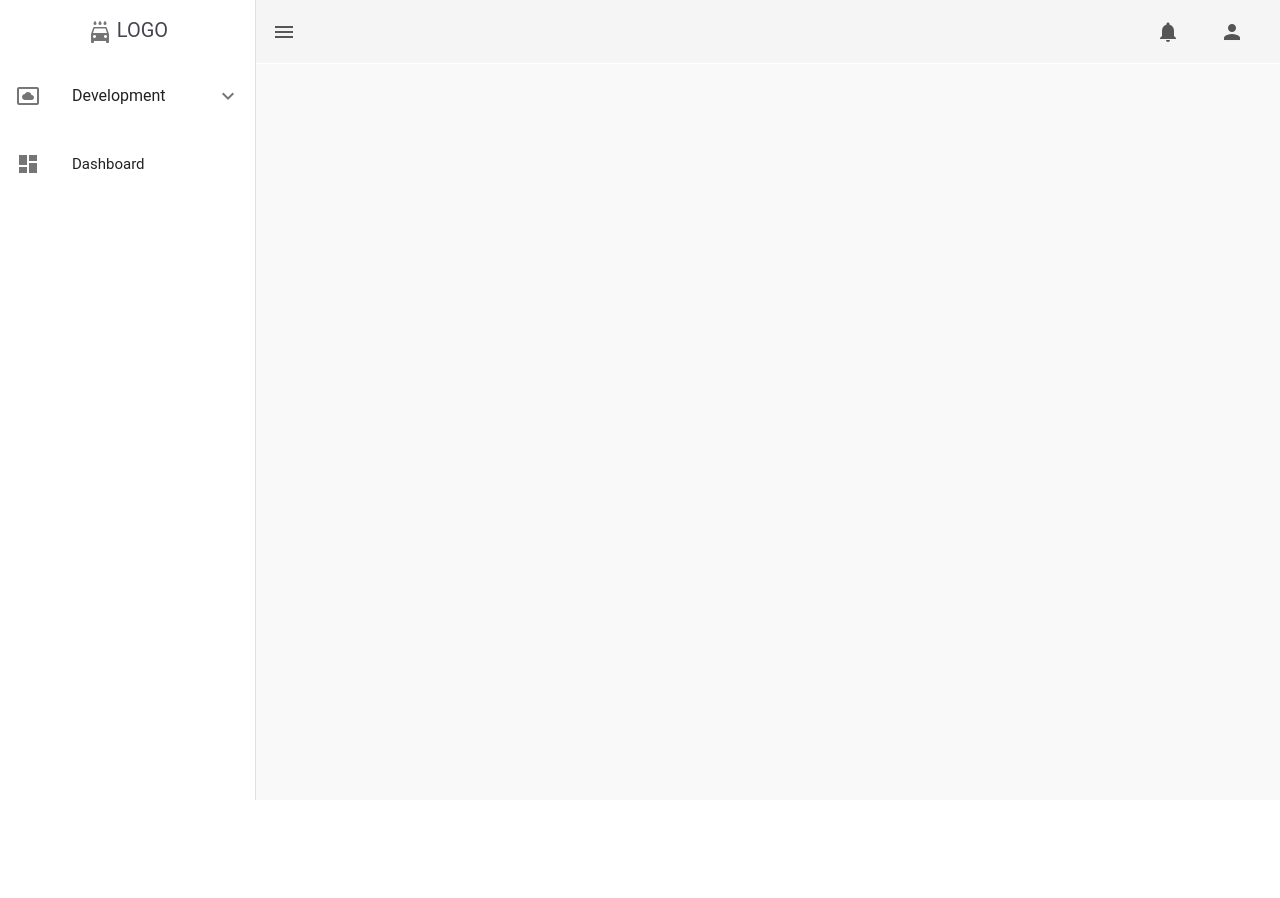
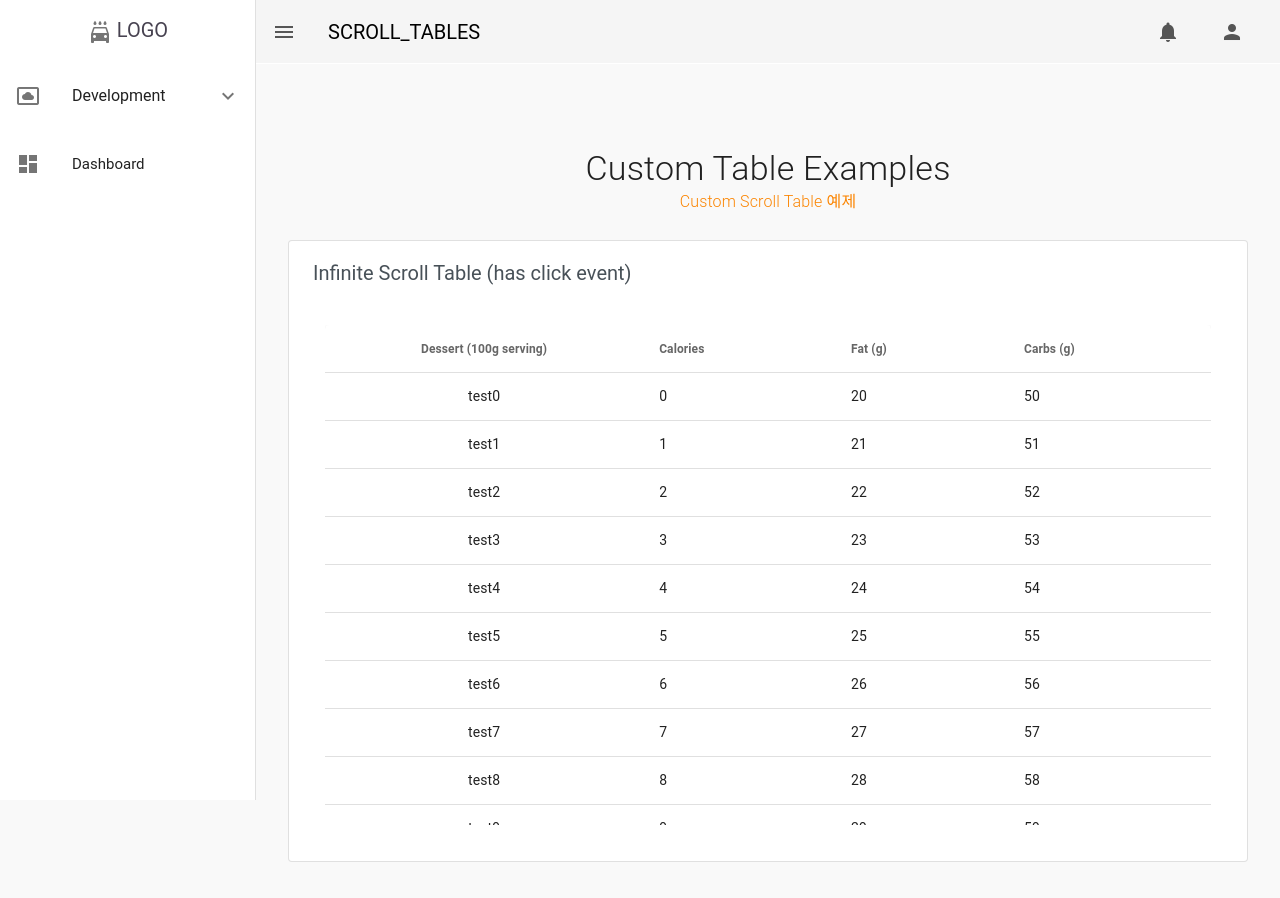
Before and after one commit to SSongEY/VueTest, a Vue app: page /scroll_tables in a window 1280 px wide. Shown: the top 898 px of the page. Before the commit the page ends 800 px from the top, so only its background shows below. Built offline with nearby package versions, Linux system fonts and the light colour scheme; the HTML template or start-up script is replaced by a standard one.

Commit message:
common component - infinite scroll table

```diff
--- a/package.json
+++ b/package.json
@@ -8,6 +8,7 @@
     "lint": "vue-cli-service lint"
   },
   "dependencies": {
+    "axios": "^0.19.2",
     "chart.js": "^2.9.3",
     "core-js": "^3.6.4",
     "vue": "^2.6.10",
--- /dev/null
+++ b/src/components/CScrollTable.vue
@@ -0,0 +1,213 @@
+<template>
+    <v-container>
+        <v-layout column class="layout" :style="tableHeight">
+            <v-flex class="table_wrapper" id="infinite-list">
+                <v-data-table
+                    hide-default-footer
+                    disable-pagination
+
+                    :headers="headers"
+
+                    :item-key="itemKey"
+                    :items="items"
+
+                    :show-expand="showExpand"
+                    :single-expand="singleExpand"
+
+                    :show-select="showSelect"
+                    :single-select="singleSelect"
+                    v-model="selectedRows"
+
+                    :dense="dense"
+
+                    class="elevation-1"
+
+                    @click:row="onClickRow($event)"
+                >
+                    <!-- column item -->
+                    <template v-for="(header, idx) in getItemSlotHeaders" v-slot:[`item.${headers[idx].value}`]="{ item }">
+                        <slot :name="headers[idx].value" :item="item">
+                            {{ item[headers[idx].value] }}
+                        </slot>
+                    </template>
+
+
+                    <!-- expanded item/row -->
+                    <template #expanded-item="{ item, headers }">
+                        <td :colspan="headers.length">
+                            <slot name="expanded" :item="item">
+                            </slot>
+                        </td>
+                    </template>
+                </v-data-table>
+            </v-flex>
+<!--            <transition name="fade" class="loading_wrapper">-->
+<!--                <div class="loading" v-show="loading">-->
+<!--                    &lt;!&ndash;                        <span class="fa fa-spinner fa-spin"></span> Loading&ndash;&gt;-->
+<!--                    <v-progress-circular-->
+<!--                            :size="40"-->
+<!--                            :width="2"-->
+<!--                            color="orange"-->
+<!--                            indeterminate-->
+<!--                    ></v-progress-circular>-->
+<!--                </div>-->
+<!--            </transition>-->
+            <transition name="fade">
+                <div class="loading2" v-show="loading">
+                    <span class="fa fa-spinner fa-spin"></span> Loading
+                </div>
+            </transition>
+        </v-layout>
+    </v-container>
+</template>
+
+<script>
+import axios from 'axios';
+export default {
+    props: {
+        headers: { // table header columns
+            type: Array,
+            //properties
+            // {
+            //     text: string // describe data
+            //     value: string // header value (key)
+            //     align?: 'start' | 'center' | 'end'
+            //     sortable?: boolean
+            //     filterable?: boolean
+            //     divider?: boolean
+            //     class?: string | string[]
+            //     width?: string | number
+            //     filter?: (value: any, search: string, item: any) => boolean
+            //     sort?: (a: any, b: any) => number
+            // }
+        },
+        itemKey: { // unique key
+            type: String,
+        },
+        items: { // items
+            type: Array,
+        },
+        showExpand: { // Shows the expand
+            type: Boolean,
+            default: false
+        },
+        singleExpand: { // single expand
+            type: Boolean,
+            default: false
+        },
+        showSelect: {// Shows the select
+            type: Boolean,
+            default: false
+        },
+        singleSelect: { // single select
+            type: Boolean,
+            default: false
+        },
+        dense: { // decrease the height of row
+            type: Boolean,
+            default : false
+        },
+        selected: { // selected rows, bind with selectedRows
+            type: Array,
+            default: () => []
+        },
+
+        height: {
+            type: String || Number,
+            default: "31." +
+                "7217+++963328500"
+        },
+    },
+    data: () => ({
+        listElm: null,
+        loading: false,
+
+        selectedRows: [],
+    }),
+    created() {
+        if(this.showExpand) {
+            this.headers.push({text: '', value: 'data-table-expand'})
+        }
+    },
+    mounted() {
+        this.listElm = document.querySelector('#infinite-list');
+        this.listElm.addEventListener('scroll', this.scrollEvent);
+
+    },
+    beforeDestroy() {
+        this.listElm.removeEventListener('scroll', this.scrollEvent);
+        this.listElm = null;
+    },
+
+    methods: {
+        onClickRow: function(e) {
+            this.$emit('click', e);
+        },
+        scrollEvent() {
+            if(this.listElm.scrollTop + this.listElm.clientHeight >= this.listElm.scrollHeight) {
+                this.loadMore();
+            }
+        },
+        loadMore() {
+            this.loading = true;
+            setTimeout(async() => {
+                await this.$emit('loadMore');
+                this.loading = false;
+            }, 500);
+        },
+    },
+    computed: {
+        getItemSlotHeaders: function() {
+            return this.showExpand ? this.headers.slice(0, this.headers.length-1) : this.headers;
+        },
+        tableHeight() {
+            return `height: ${this.height}px;`
+        }
+    },
+    watch: {
+        selectedRows: function(value) {
+            this.$emit('update:selected', value);
+        }
+    }
+}
+</script>
+<style lang="scss" scoped>
+.layout {
+    position: relative;
+}
+.table_wrapper {
+    overflow-y: scroll;
+    flex: 1 1 auto;
+}
+.loading_wrapper {
+    position: absolute;
+}
+.loading {
+    text-align: center;
+    position: absolute;
+    color: #fff;
+    z-index: 9;
+    padding: 8px 18px;
+    border-radius: 5px;
+    left: calc(50% - 45px);
+    bottom: 20px;
+    /*top: calc(50% - 18px);*/
+}
+.loading2 {
+    text-align: center;
+    position: absolute;
+    color: #fff;
+    z-index: 9;
+    background: orange;
+    padding: 8px 18px;
+    border-radius: 5px;
+    left: calc(50% - 45px);
+    bottom: 20px;
+}
+.fade-enter-active, .fade-leave-active {
+    transition: opacity .5s
+}
+.fade-enter, .fade-leave-to {
+    opacity: 0
+}
+</style>
--- a/src/router/dev_routes.js
+++ b/src/router/dev_routes.js
@@ -3,6 +3,7 @@ import Buttons from '../views/_dev/Buttons.vue';
 import Tables from '../views/_dev/Tables.vue';
 import Charts from '../views/_dev/Charts.vue';
 import Progresses from '../views/_dev/Progresses.vue';
+import InfiniteScrollTables from '../views/_dev/InfiniteScrollTables.vue';
 
 const routes = [
     {
@@ -32,6 +33,13 @@ const routes = [
                 component: Tables
             },
             {
+                path: '/scroll_tables',
+                type: "menu",
+                name: 'Scroll_Tables',
+                icon: 'border_all',
+                component: InfiniteScrollTables
+            },
+            {
                 path: '/progresses',
                 type: "menu",
                 name: 'Progresses',
--- /dev/null
+++ b/src/views/_dev/InfiniteScrollTables.vue
@@ -0,0 +1,96 @@
+<template>
+    <div id="page-dev-tables">
+        <v-container>
+            <v-row justify="center" class="py-8">
+                <v-col cols="12" class="text-center">
+                    <span class="display-1 font-weight-light">Custom Table Examples</span>
+                    <br/>
+                    <span class="subtitle-1 font-weight-light deepOrange--text">Custom Scroll Table 예제</span>
+                </v-col>
+
+                <!-- EXAMPLE -1 -->
+                <v-col cols="12">
+                    <c-card title="Infinite Scroll Table (has click event)" outlined>
+                        <c-scroll-table
+                            :headers="tableData1.headers"
+                            itemKey="name"
+                            :items="tableData1.desserts"
+                            height="500"
+                            @click="onClickTableRow"
+                            @loadMore="reqData"
+                        />
+                    </c-card>
+                </v-col>
+            </v-row>
+
+            <v-snackbar v-model="snackFlag" :timeout="3000" color="deepOrange">
+                {{ snackText }}
+                <v-btn text @click="snackFlag = false">Close</v-btn>
+            </v-snackbar>
+        </v-container>
+    </div>
+</template>
+<script>
+// import axios from 'axios';
+export default {
+    data () {
+        return {
+            pageNum: 1,
+            perPage: 50,
+            snackFlag: false,
+            snackText: '',
+            tableData1: {
+                headers: [
+                    {
+                        text: 'Dessert (100g serving)',
+                        value: 'name',
+                        align: 'center', // 'start' | 'center' | 'end'
+                        sortable: false,
+                    },
+                    { text: 'Calories', value: 'calories' },
+                    { text: 'Fat (g)', value: 'fat' },
+                    { text: 'Carbs (g)', value: 'carbs' },
+                ],
+                desserts: []
+            },
+        }
+    },
+    created() {
+    },
+    mounted() {
+        this.reqData();
+    },
+    computed: {
+    },
+    methods: {
+        onClickTableRow: function(e) {
+            this.snackFlag = true;
+            this.snackText = `clicked '${e.name}'`;
+            console.log('onClickTableRow : ', e)
+        },
+        async reqData() {
+            // call api
+            // try {
+            //     const res = await axios.get('http://192.168.23.50:3000/api/test2', {params: {pagenum: this.pageNum, perpage: this.perPage}});
+            //     console.log(res);
+            //     if(res.data && res.data.result && res.data.result.length > 0) {
+            //         this.tableData1.desserts = this.tableData1.desserts.concat(res.data.result);
+            //         this.pageNum++;
+            //     }
+            // } catch(err) {
+            //     console.log('err: ', err);
+            // }
+
+            // add data
+            const startIdx = (this.pageNum-1) * this.perPage;
+            const endIdx = parseInt(startIdx) + parseInt(this.perPage);
+            let newData = [];
+            for(let i=startIdx; i<endIdx; i++) {
+                newData.push({name: "test"+i, calories: i, fat: i+20, carbs: i+50});
+            }
+            this.tableData1.desserts = this.tableData1.desserts.concat(newData);
+            this.pageNum++;
+        },
+    }
+}
+</script>
```
Also changed, not shown: src/main.js (+4 -4 lines).
